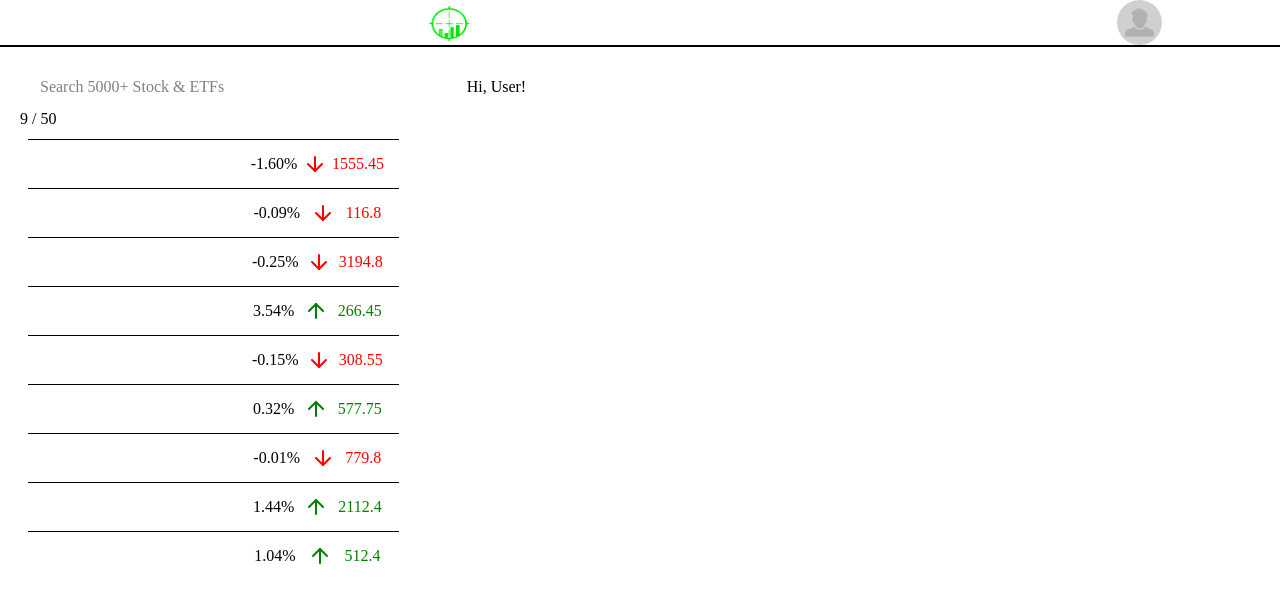
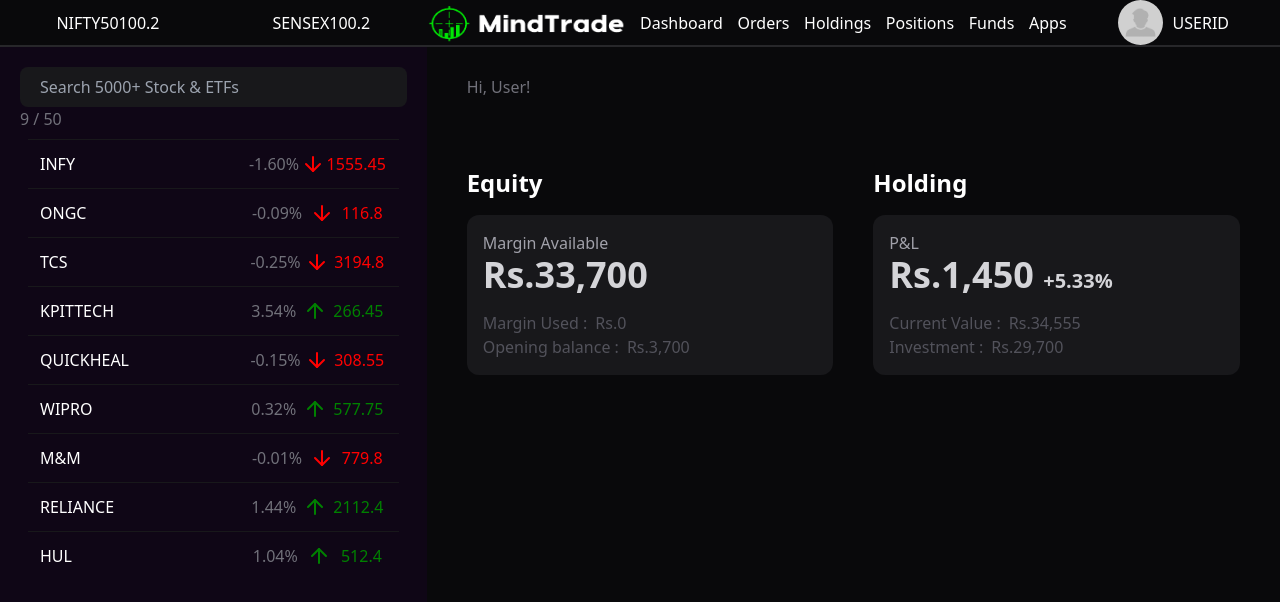
Before and after one commit to imshashi365/PaperTrading, a React (Vite) app in the folder Dashboard/: page / in a window 1280 px wide. Shown: the top 602 px of the page. Built offline with nearby package versions, Linux system fonts and the light colour scheme.

Commit message:
fix: Update Tailwind and PostCSS configuration
- Fix PostCSS configuration to use proper ESM imports
- Update package versions to latest compatible versions
- Configure Tailwind with proper color scheme and utilities
- Fix vite.config.js to remove duplicate PostCSS config

```diff
--- a/Dashboard/postcss.config.js
+++ b/Dashboard/postcss.config.js
@@ -1,7 +1,11 @@
+import tailwindcss from 'tailwindcss'
+import autoprefixer from 'autoprefixer'
+import postcssNesting from 'postcss-nesting'
+
 export default {
-  plugins: {
-    'tailwindcss/nesting': {},
-    tailwindcss: {},
-    autoprefixer: {},
-  }
+  plugins: [
+    tailwindcss,
+    autoprefixer,
+    postcssNesting,
+  ],
 }
--- a/Dashboard/src/index.css
+++ b/Dashboard/src/index.css
@@ -1,6 +1,6 @@
-@import "tailwindcss/preflight";
-@import "tailwindcss/components";
-@import "tailwindcss/utilities";
+@tailwind base;
+@tailwind components;
+@tailwind utilities;
 
 :root {
   --background: oklch(1 0 0);
--- a/Dashboard/tailwind.config.js
+++ b/Dashboard/tailwind.config.js
@@ -1,44 +1,63 @@
 /** @type {import('tailwindcss').Config} */
 export default {
-  darkMode: 'class',
+  darkMode: ["class"],
   content: [
-    "./index.html",
-    "./src/**/*.{js,ts,jsx,tsx}",
+    './pages/**/*.{js,jsx}',
+    './components/**/*.{js,jsx}',
+    './app/**/*.{js,jsx}',
+    './src/**/*.{js,jsx}',
   ],
+  prefix: "",
   theme: {
+    container: {
+      center: true,
+      padding: "2rem",
+      screens: {
+        "2xl": "1400px",
+      },
+    },
     extend: {
       colors: {
-        background: 'oklch(var(--background))',
-        foreground: 'oklch(var(--foreground))',
-        card: 'oklch(var(--card))',
-        'card-foreground': 'oklch(var(--card-foreground))',
-        popover: 'oklch(var(--popover))',
-        'popover-foreground': 'oklch(var(--popover-foreground))',
-        primary: 'oklch(var(--primary))',
-        'primary-foreground': 'oklch(var(--primary-foreground))',
-        secondary: 'oklch(var(--secondary))',
-        'secondary-foreground': 'oklch(var(--secondary-foreground))',
-        muted: 'oklch(var(--muted))',
-        'muted-foreground': 'oklch(var(--muted-foreground))',
-        accent: 'oklch(var(--accent))',
-        'accent-foreground': 'oklch(var(--accent-foreground))',
-        destructive: 'oklch(var(--destructive))',
-        'destructive-foreground': 'oklch(var(--destructive-foreground))',
-        border: 'oklch(var(--border))',
-        input: 'oklch(var(--input))',
-        ring: 'oklch(var(--ring))',
-        'chart-1': 'oklch(var(--chart-1))',
-        'chart-2': 'oklch(var(--chart-2))',
-        'chart-3': 'oklch(var(--chart-3))',
-        'chart-4': 'oklch(var(--chart-4))',
-        'chart-5': 'oklch(var(--chart-5))',
+        border: "oklch(var(--border))",
+        input: "oklch(var(--input))",
+        ring: "oklch(var(--ring))",
+        background: "oklch(var(--background))",
+        foreground: "oklch(var(--foreground))",
+        primary: {
+          DEFAULT: "oklch(var(--primary))",
+          foreground: "oklch(var(--primary-foreground))",
+        },
+        secondary: {
+          DEFAULT: "oklch(var(--secondary))",
+          foreground: "oklch(var(--secondary-foreground))",
+        },
+        destructive: {
+          DEFAULT: "oklch(var(--destructive))",
+          foreground: "oklch(var(--destructive-foreground))",
+        },
+        muted: {
+          DEFAULT: "oklch(var(--muted))",
+          foreground: "oklch(var(--muted-foreground))",
+        },
+        accent: {
+          DEFAULT: "oklch(var(--accent))",
+          foreground: "oklch(var(--accent-foreground))",
+        },
+        popover: {
+          DEFAULT: "oklch(var(--popover))",
+          foreground: "oklch(var(--popover-foreground))",
+        },
+        card: {
+          DEFAULT: "oklch(var(--card))",
+          foreground: "oklch(var(--card-foreground))",
+        },
       },
       borderRadius: {
-        lg: 'var(--radius)',
-        md: 'calc(var(--radius) - 2px)',
-        sm: 'calc(var(--radius) - 4px)',
+        lg: "var(--radius)",
+        md: "calc(var(--radius) - 2px)",
+        sm: "calc(var(--radius) - 4px)",
       },
     },
   },
-  plugins: [],
+  plugins: [require("tailwindcss-animate")],
 }
--- a/Dashboard/vite.config.js
+++ b/Dashboard/vite.config.js
@@ -13,18 +13,4 @@
       "react-router-dom": path.resolve(__dirname, "./node_modules/react-router-dom")
     },
   },
-  build: {
-    outDir: 'dist',
-    assetsDir: 'assets',
-    rollupOptions: {
-      external: [],
-      output: {
-        globals: {
-          react: 'React',
-          'react-dom': 'ReactDOM',
-          'react-router-dom': 'ReactRouterDOM'
-        }
-      }
-    }
-  }
 })
```
Also changed, not shown: Dashboard/package.json (+20 -21 lines), 1 other file (tests, documents, lock files or other folders).
